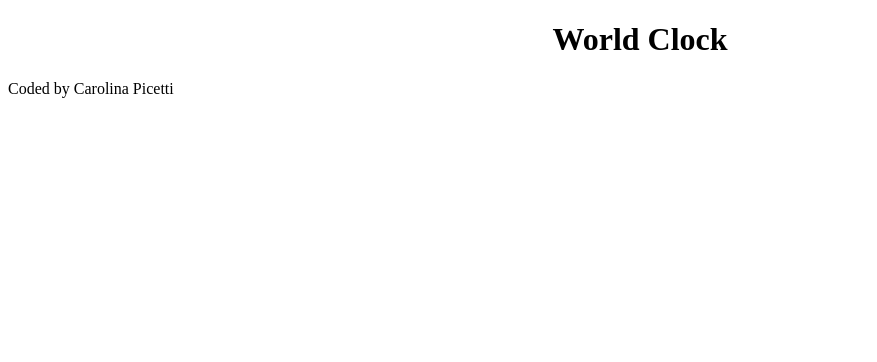
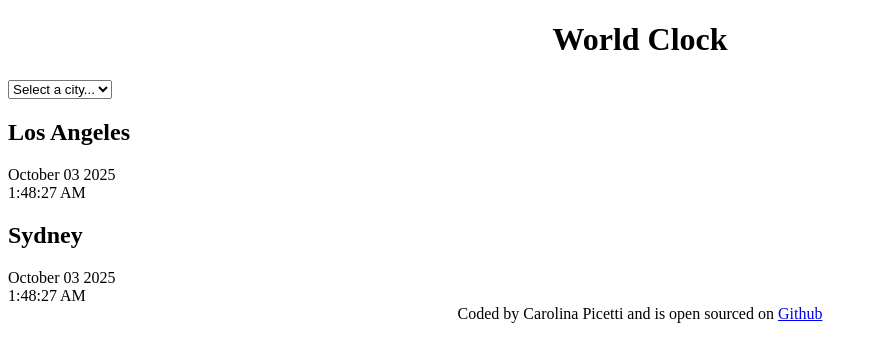
Before and after one commit to CarolPicetti/world-clock, a plain HTML site: page index.html in a window 1280 px wide. Shown: the whole page, without its empty margins (0-877 px from the left). Drawn offline with Linux system fonts and the light colour scheme; a script that the page names is missing.

Commit message:
Added basic HTML

```diff
--- a/css/style.css
+++ b/css/style.css
@@ -1,3 +1,7 @@
 h1 {
     text-align: center;
 }
+
+footer {
+    text-align: center;
+}
--- a/index.html
+++ b/index.html
@@ -7,8 +7,30 @@
     <title>World Clock</title>
 </head>
 <body>
+<div class="container">
     <h1>World Clock</h1>
-    <footer>Coded by Carolina Picetti</footer>
+
+    <select>
+        <option value="">Select a city...</option>
+        <option value="">London</option>
+        <option value="">New York</option>
+        <option value="">Auckland</option>
+    </select>
+
+    <div class="city">
+        <h2>Los Angeles</h2>
+        <div class="date">October 03 2025</div>
+        <div class="time">1:48:27 AM</div>
+    </div>
+
+     <div class="city">
+        <h2>Sydney</h2>
+        <div class="date">October 03 2025</div>
+        <div class="time">1:48:27 AM</div>
+    </div>
+</div>
+    <footer>Coded by Carolina Picetti and is open sourced on <a href="https://github.com/CarolPicetti/world-clock" target="_blank">Github</a>
+    </footer>
 <script src="js/index.js"></script>
 </body>
 </html>
--- a/js/index.js
+++ /dev/null
@@ -1 +0,0 @@
-alert ("hello");
```
